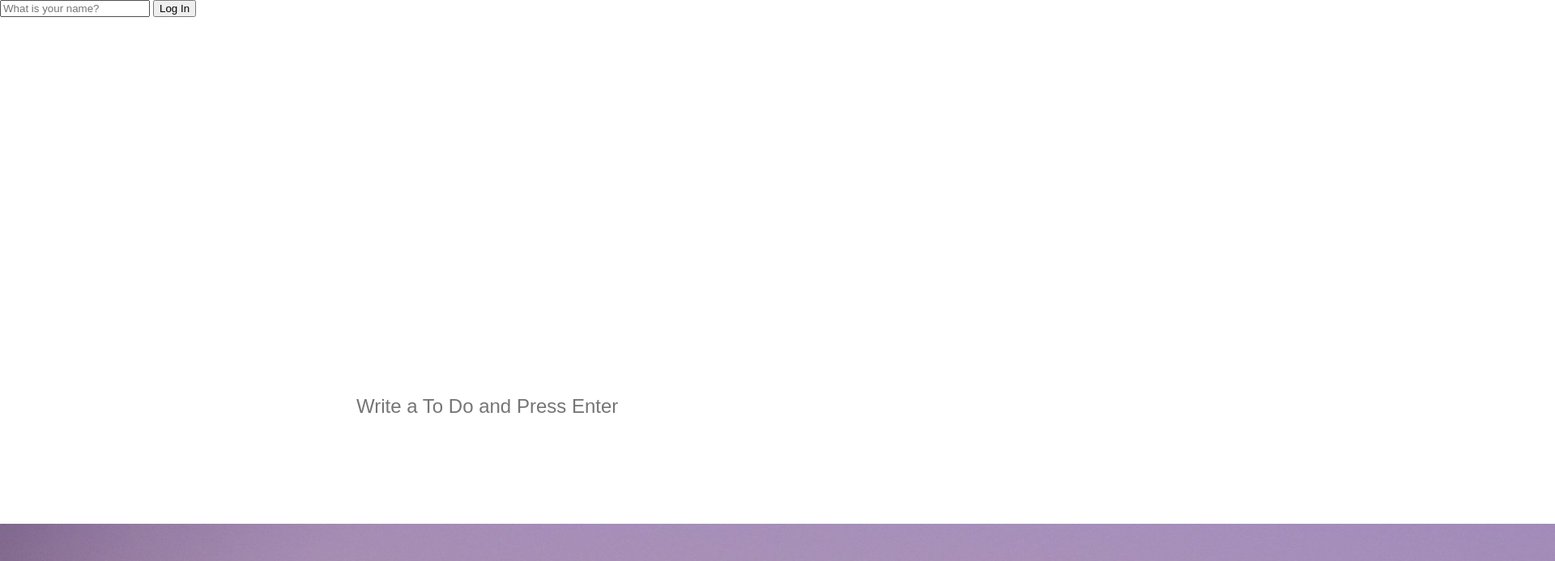
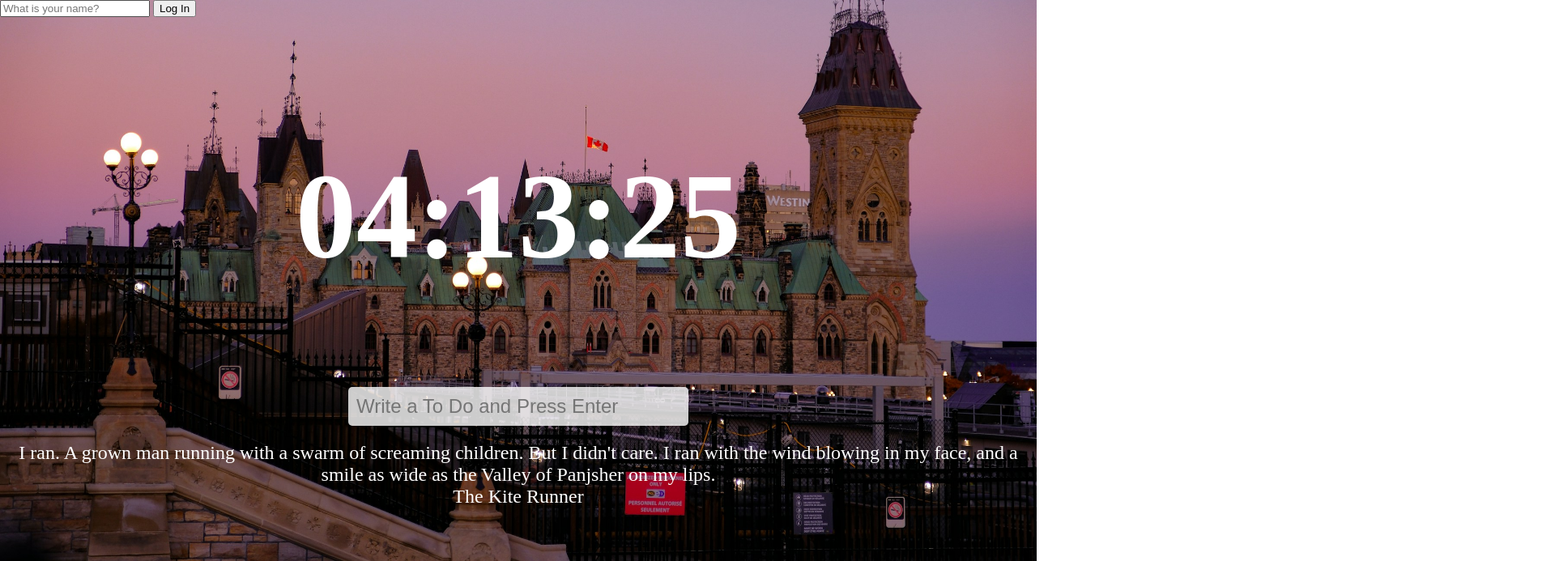
Before and after one commit to yuran127/momentum, a plain HTML site: page index.html in a window 1280 px wide. Shown: the top 693 px of the page at 81% size, 1920 px wide, since content can reach past the window. Drawn offline with Linux system fonts and the light colour scheme.

Commit message:
sean's commit

```diff
--- a/css/style.css
+++ b/css/style.css
@@ -11,6 +11,14 @@ body {
     background-attachment: fixed;
     height: 100vh;
     color: white;
+    overflow: hidden;
+}
+body img {
+    position: fixed;
+    top: -20%;
+    display: block;
+    width: 100%;
+    z-index: -100;
 }
 
 #clock {
@@ -70,5 +78,3 @@ body {
     display: block;
     font-size: 24px;
 }
-
-fff
```
